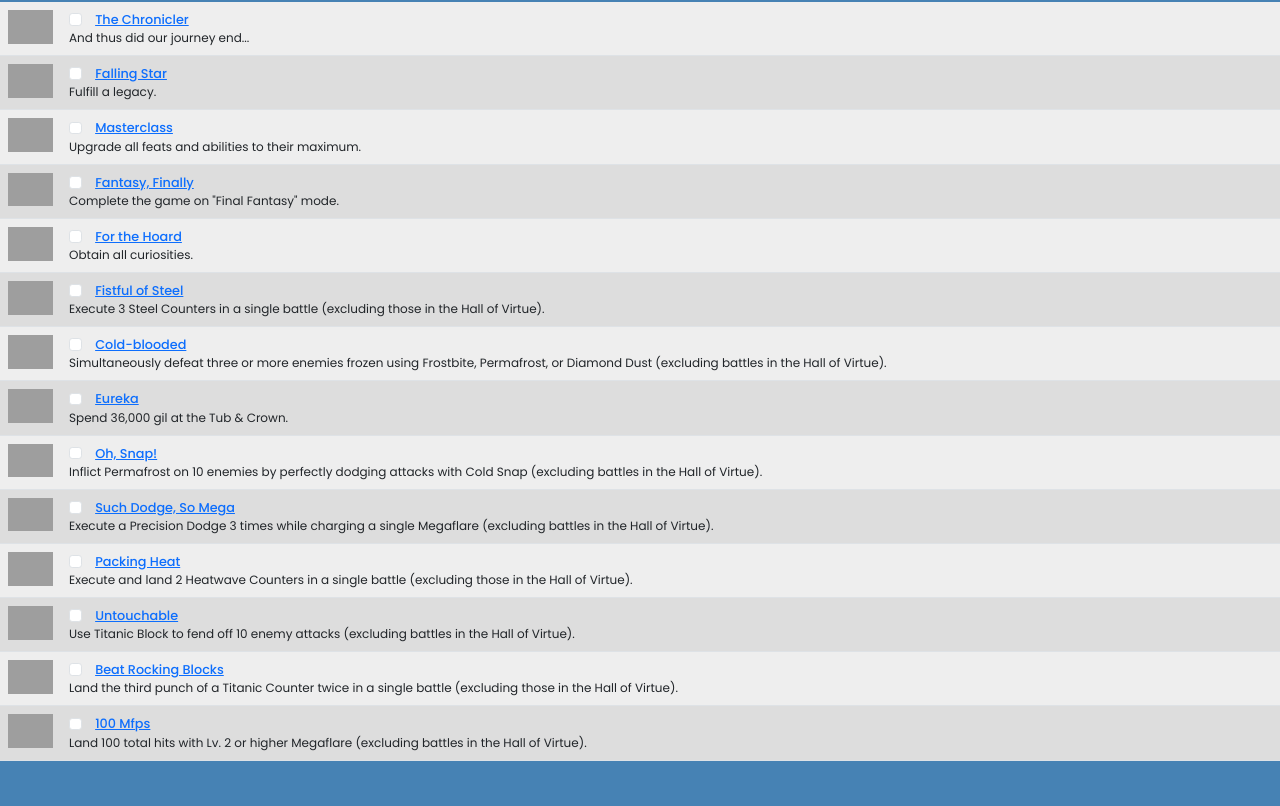
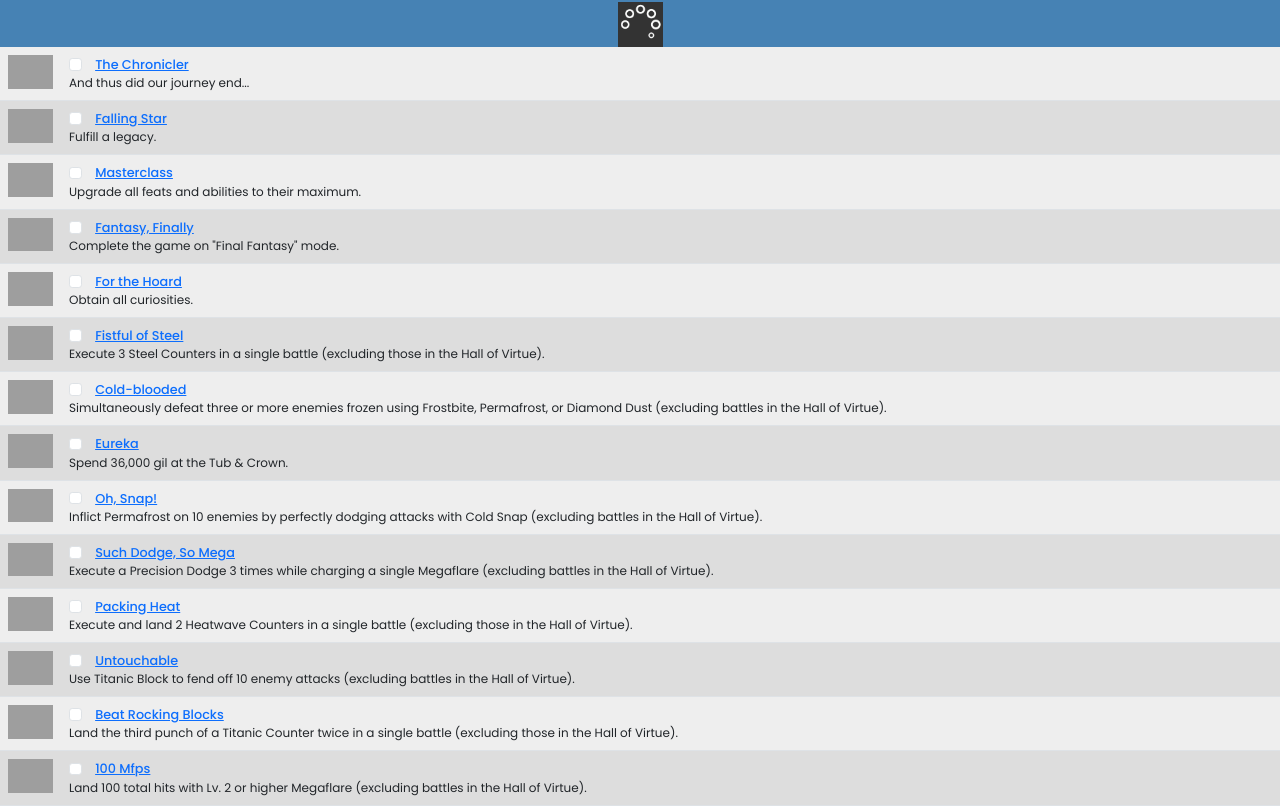
Before and after one commit to Aizellix/testHTML, a plain HTML site: page index.html in a window 1280 px wide. Shown: the part 126-932 px from the top of the page. Before the commit the page ends 887 px from the top, so only its background shows below. Drawn offline with nearby package versions, Linux system fonts and the light colour scheme; grey boxes are pictures that could not be loaded.

Commit message:
add loading

```diff
--- a/index.html
+++ b/index.html
@@ -114,6 +114,7 @@
   </head>
   <body class="app">
     <h1>Final Fantasy XVI<br /> • Trophies Checker • </h1>
+    <div><img src="loading.gif" alt="loading" /></div>
     <table class="table">
       <tbody>
         <tr class="" id="_0" onclick="clickFunc(0)">
```
Also changed, not shown: loading.gif (added), 1 other file.
